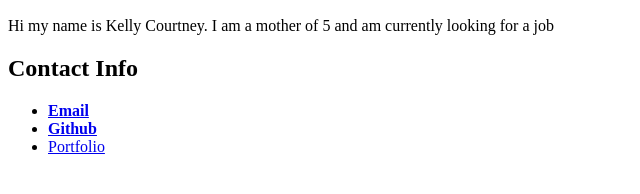
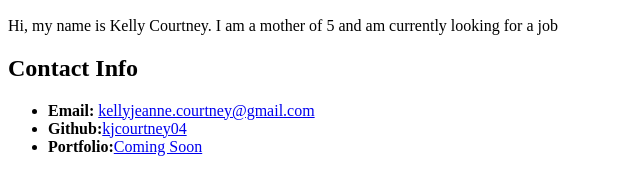
Before and after one commit to kjcourtney04/Day-2-Assignment, a plain HTML site: page stud_bio.html in a window 1280 px wide. Shown: the part 330-524 px from the top of the page, without its empty margins (0-640 px from the left). Drawn offline with Linux system fonts and the light colour scheme.

Commit message:
updates after instructor

```diff
--- a/stud_bio.html
+++ b/stud_bio.html
@@ -1,25 +1,23 @@
 <!DOCTYPE html>
-<html>
+<html lang="en-us">
+  <head>
+      <meta charset="UTF-8">
+      <title>Kelly's Bio</title>
+  </head>
 
-<h1>Student Bio</h1>
+  <body>
+    <h1>Student Bio</h1>
+    <h2>Kelly Courtney</h2>
+    <img src="https://encrypted-tbn0.gstatic.com/images?q=tbn:ANd9GcTfc5zg0lxY1vdvxqLdxHKaAFF2Ak5qiNzlcg&usqp=CAU" alt="Kelly Courtney" width="200" height="200"/>
+    <br>
+    <p>Hi, my name is Kelly Courtney.  I am a mother of 5 and am currently looking for a job
+    </p>
 
-<h2>Kelly Courtney</h2>
-
-<body>
-  <img src="https://encrypted-tbn0.gstatic.com/images?q=tbn:ANd9GcTfc5zg0lxY1vdvxqLdxHKaAFF2Ak5qiNzlcg&usqp=CAU"
-  alt="Kelly Courtney" width="200" height="200"
-   />
-  <br />
-<p>Hi my name is Kelly Courtney.  I am a mother of 5 and am currently looking for a job</p>
-
-<h2>Contact Info</h2>
-<ul>
-  <li><a href="https://www.kellyjeanne.courtney@gmail.com"><strong>Email</strong> </a></li>
-  <li><a href="https://www.youtube.com"><strong>Github</strong> </a></li>
-  <li><a href="#">Portfolio</a></li>
-
-</ul>
-
-</body>
-
+    <h2>Contact Info</h2>
+    <ul>
+      <li><strong>Email:</strong> <a href="#">kellyjeanne.courtney@gmail.com</a></li>
+      <li><strong>Github:</strong><a href="#">kjcourtney04 </a></li>
+      <li><strong>Portfolio:</strong><a href="#">Coming Soon</a></li>
+    </ul>
+  </body>
 </html>
```
